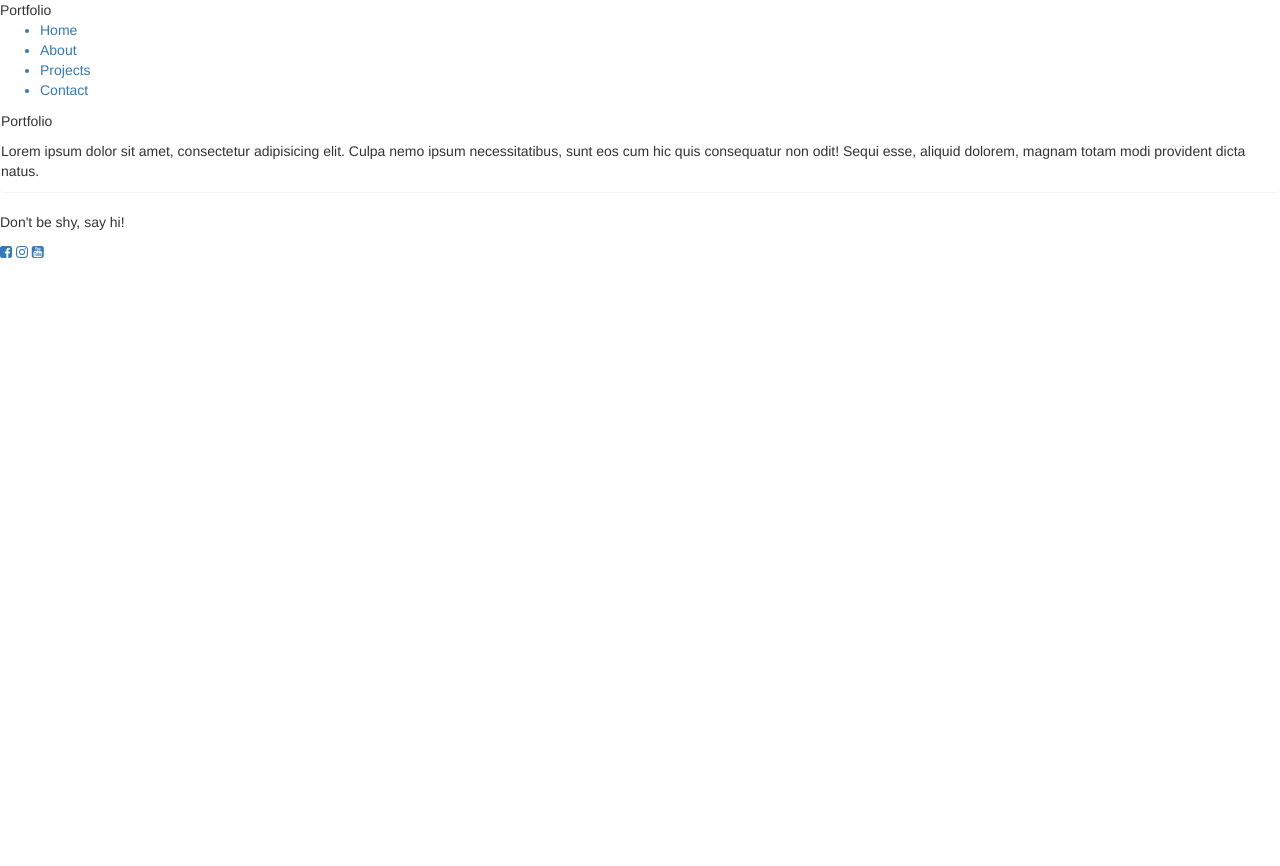
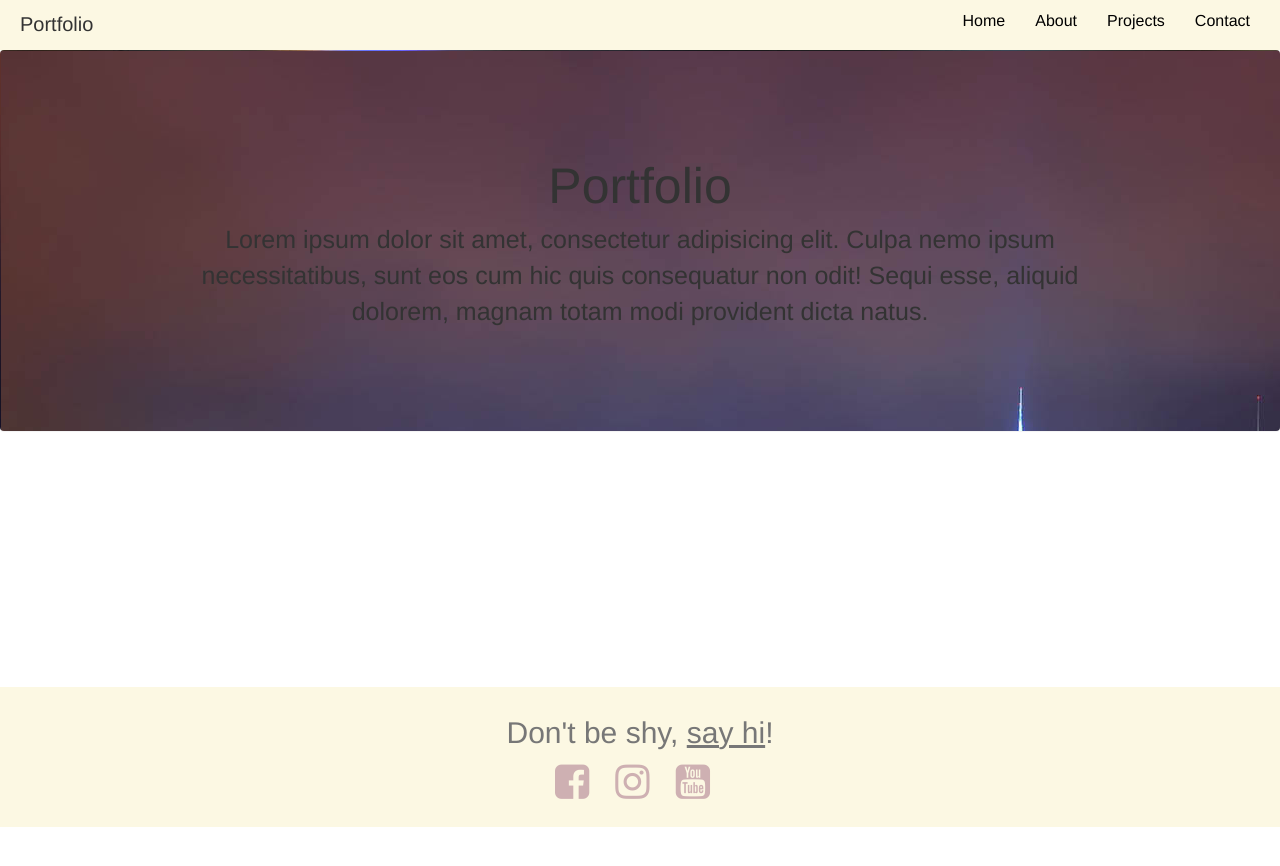
Before and after one commit to RosuAndreea/example-portfolio-jekyll, a Jekyll site: the page built from index.html, in a window 1280 px wide. Shown: the top 866 px of the page. Built offline with Jekyll 4.4.1, drawn with Linux system fonts in a browser that asks for light colours; nearby versions of some CDN libraries.

Commit message:
navigation, footer and index page

```diff
--- a/_layouts/default.html
+++ b/_layouts/default.html
@@ -22,10 +22,13 @@
         <nav>
             <span id="logo-title">Portfolio</span>
             <ul class="navigation">
-                <a href="home.html"><li class="nav-item active">Home</li></a>
-                <a href="about.html"><li class="nav-item active">About</li></a>
-                <a href="projects.html"><li class="nav-item active">Projects</li></a>
-                <a href="contact.html"><li class="nav-item active">Contact</li></a>
+            	<a href="contact.html"><li class="nav-item">Contact</li></a>
+            	<a href="projects.html"><li class="nav-item">Projects</li></a>
+            	<a href="about.html"><li class="nav-item">About</li></a>
+                <a href="index.html"><li class="nav-item">Home</li></a>
+
+
+
             </ul>
         </nav>
 
@@ -33,7 +36,7 @@
 
         <footer>
             <p>Don't be shy, <span id="social">say hi</span>!</p>
-            <div class="social-buttom">
+            <div class="social-button">
                 <a href="https://www.facebook.com/andreea.alupoaei"><i class="fa fa-facebook-square" aria-hidden="true"></i></a>
                 <a href="https://www.instagram.com/alupoaeiandreea/?hl=en"><i class="fa fa-instagram" aria-hidden="true"></i></a>
                 <a href="https://www.youtube.com/channel/UCf3HyxgweqVqEonned5fQQA?view_as=subscriber"><i class="fa fa-youtube-square" aria-hidden="true"></i></a>
--- /dev/null
+++ b/_sass/components/_component.footer.scss
@@ -0,0 +1,25 @@
+footer{
+    width: 100%;
+    background: #FCF8E3;
+    min-height: 140px;
+    margin-top: 20%;
+}
+footer p {
+	color: #777;
+    font-size: 30px;
+    text-align: center;
+    margin: auto;
+    padding-top: 25px;
+}
+#social{
+	text-decoration: underline;
+}
+.social-button{
+	margin: auto;
+	text-align: center;
+	font-size: 40px;
+}
+.fa{
+	color: #ceb0b2;
+	padding-right: 15px;
+}
--- a/_sass/components/_component.navigation.scss
+++ b/_sass/components/_component.navigation.scss
@@ -1,22 +1,22 @@
-.c-page-navigation {
+nav{
     width: 100%;
-    max-width: 800px;
-    margin-right: auto;
-    margin-left: auto;
-    text-align: center;
-    font-family: 'Indie Flower', cursive;
+    background: #FCF8E3;
+    min-height: 50px;
 }
-
-.c-page-menu__item {
-    display: inline-block;
+.navigation{
+   width: 80%;
+   float: right;
 }
-
-.c-page-menu__link {
-    font-size: 1.2rem;
-    display: block;
-    padding: 2rem;
+#logo-title{
+    float: left;
+    font-size: 20px;
+    margin: 10px 0 0 20px;
+}
+.nav-item{
     text-decoration: none;
-    color: rgba(254, 254, 254, 0.75);
-    text-transform: uppercase;
-
+    display: inline;
+    float: right;
+    margin: 10px 30px 0 0;
+    font-size: 16px;
+    color: black;
 }
--- /dev/null
+++ b/_sass/components/_component.title.scss
@@ -0,0 +1,18 @@
+.panel{
+	background-image: url("{{ site.baseurl }}/../../assets/images/land3.jpg");
+	width:100%;
+	max-height: 100%;
+	padding: 100px 0 100px 0;
+}
+.hero-title{
+	font-size: 50px;
+	width: 50%;
+	margin: auto;
+	text-align: center;
+}
+.subtitle{
+	width: 70%;
+	margin: auto;
+	text-align: center;
+	font-size: 25px;
+}
--- a/css/main.scss
+++ b/css/main.scss
@@ -13,16 +13,10 @@
 @import '../_sass/elements/element.image';
 
 // COMPONENTS
-@import '../_sass/components/component.lists';
-@import '../_sass/components/component.buttons';
+@import '../_sass/components/component.navigation';
+@import '../_sass/components/component.footer';
+@import '../_sass/components/component.title';
 
-@import '../_sass/components/component.page-header';
-@import '../_sass/components/component.navigation';
-@import '../_sass/components/component.page-hero';
-@import '../_sass/components/component.page-content';
-
-@import '../_sass/components/component.section';
-@import '../_sass/components/component.landing-section';
 
 
 // PAGES
```
Also changed, not shown: assets/images/car1.jpg (added), assets/images/car3.jpg (added), assets/images/car4.jpg (added), assets/images/car5.jpg (added), assets/images/car6.jpg (added), assets/images/land1.jpg (added), assets/images/land2.jpg (added), assets/images/land3.jpg (added), 1 other file.
